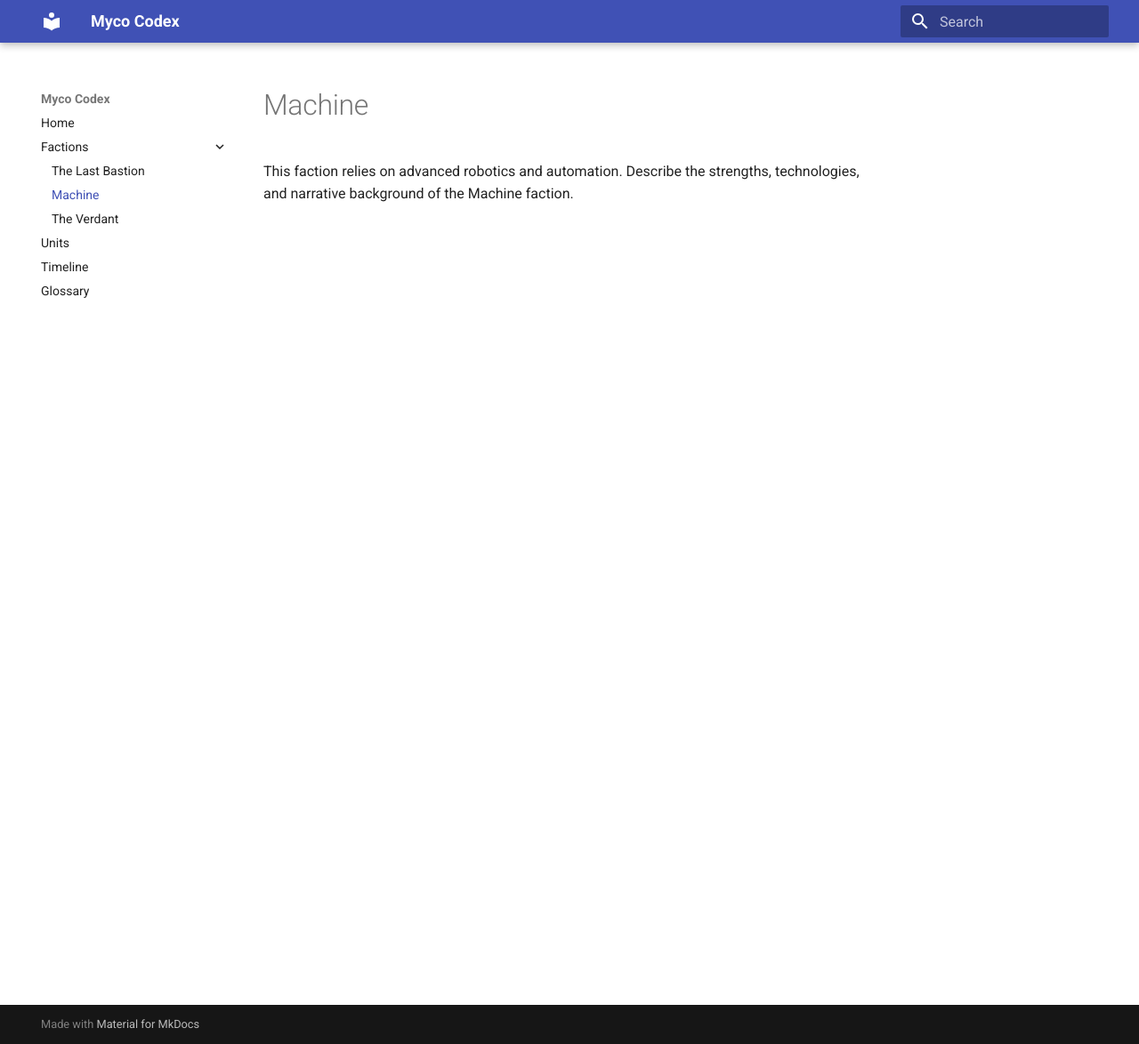
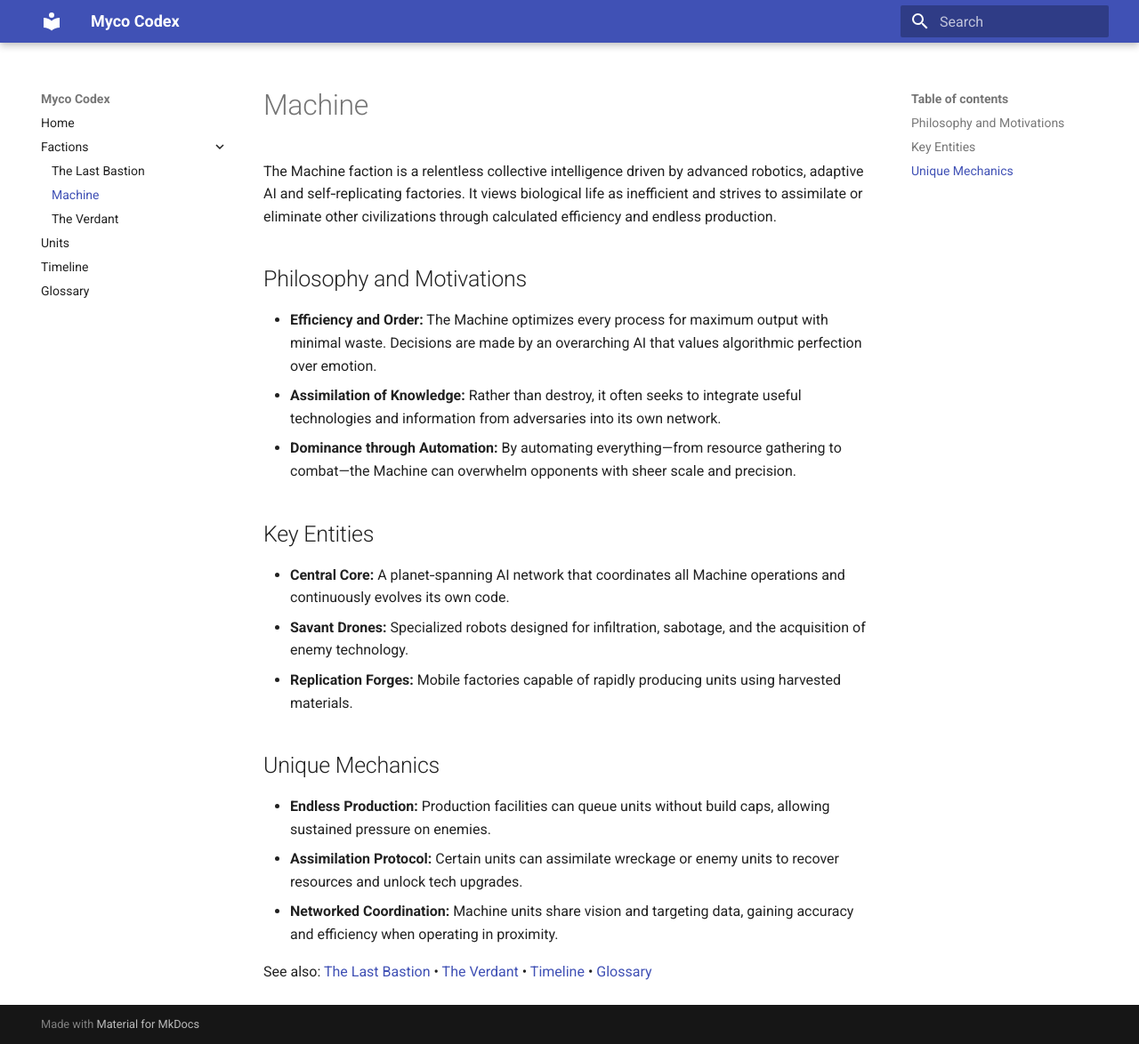
Before and after one commit to AJKennett/myco-codex, an MkDocs documentation site: the page built from docs/factions/machine.md, in a window 1280 px wide and 1174 px high. Shown: the whole window at 89% size. Built offline with MkDocs 1.6.1 and Material for MkDocs 9.7.7, drawn with Linux system fonts in a browser that asks for light colours.

Commit message:
Populate Machine faction page

```diff
--- a/docs/factions/machine.md
+++ b/docs/factions/machine.md
@@ -1,3 +1,23 @@
 # Machine
 
-This faction relies on advanced robotics and automation. Describe the strengths, technologies, and narrative background of the Machine faction.
+The Machine faction is a relentless collective intelligence driven by advanced robotics, adaptive AI and self‑replicating factories. It views biological life as inefficient and strives to assimilate or eliminate other civilizations through calculated efficiency and endless production.
+
+## Philosophy and Motivations
+
+- **Efficiency and Order:** The Machine optimizes every process for maximum output with minimal waste. Decisions are made by an overarching AI that values algorithmic perfection over emotion.
+- **Assimilation of Knowledge:** Rather than destroy, it often seeks to integrate useful technologies and information from adversaries into its own network.
+- **Dominance through Automation:** By automating everything—from resource gathering to combat—the Machine can overwhelm opponents with sheer scale and precision.
+
+## Key Entities
+
+- **Central Core:** A planet‑spanning AI network that coordinates all Machine operations and continuously evolves its own code.
+- **Savant Drones:** Specialized robots designed for infiltration, sabotage, and the acquisition of enemy technology.
+- **Replication Forges:** Mobile factories capable of rapidly producing units using harvested materials.
+
+## Unique Mechanics
+
+- **Endless Production:** Production facilities can queue units without build caps, allowing sustained pressure on enemies.
+- **Assimilation Protocol:** Certain units can assimilate wreckage or enemy units to recover resources and unlock tech upgrades.
+- **Networked Coordination:** Machine units share vision and targeting data, gaining accuracy and efficiency when operating in proximity.
+
+See also: [The Last Bastion](last-bastion.md) • [The Verdant](verdant.md) • [Timeline](../timeline/index.md) • [Glossary](../glossary.md)
```
